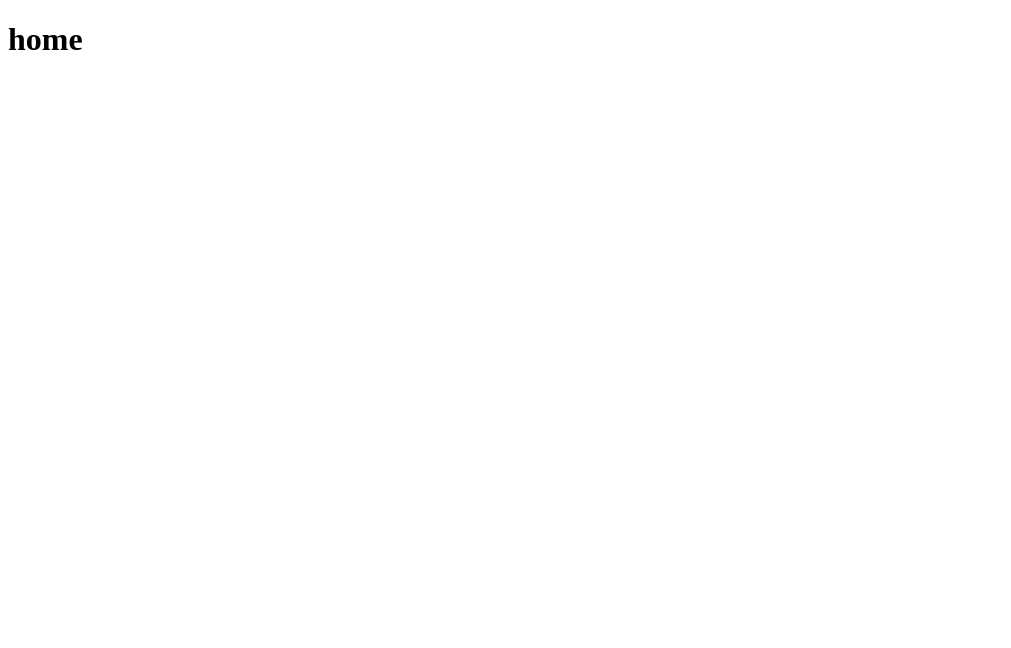
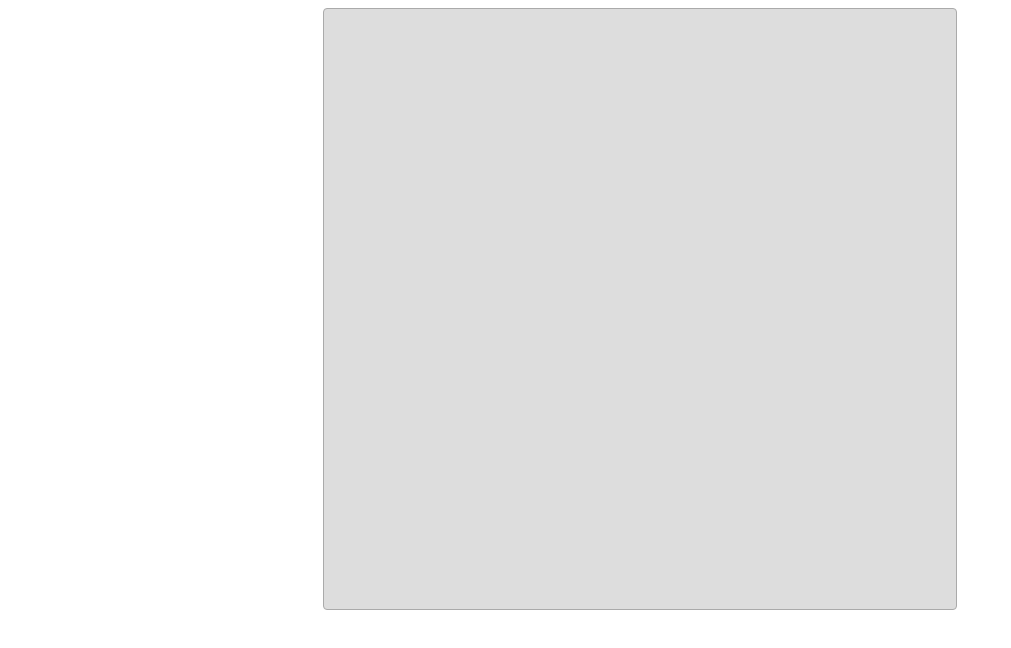
Before and after one commit to brunowe/simulation-fec, a React (Create React App) app: page / in a window 1280 px wide. Shown: the top 648 px of the page, without its empty margins (0-1011 px from the left). Built offline with nearby package versions, Linux system fonts and the light colour scheme.

Commit message:
STYLE / Estiliza div da pag home

```diff
--- a/package.json
+++ b/package.json
@@ -9,7 +9,8 @@
     "react": "^16.13.1",
     "react-dom": "^16.13.1",
     "react-router-dom": "^5.1.2",
-    "react-scripts": "3.4.1"
+    "react-scripts": "3.4.1",
+    "styled-components": "^5.1.0"
   },
   "scripts": {
     "start": "react-scripts start",
--- a/src/pages/Home/index.js
+++ b/src/pages/Home/index.js
@@ -1,7 +1,8 @@
 import React from "react";
+import { P5 } from "./styles";
 
 // import { Container } from './styles';
 
 export default function Home() {
-  return <h1>home</h1>;
+  return <P5 />;
 }
--- /dev/null
+++ b/src/pages/Home/styles.js
@@ -0,0 +1,14 @@
+/* --------------------------------- IMPORTS ---------------------------------*/
+import styled from "styled-components";
+
+/* --------------------------------- EXPORTS ---------------------------------*/
+
+export const P5 = styled.div`
+  display: block;
+  height: 600px;
+  width: 50%;
+  background-color: #ddd;
+  border: solid 1px #aaa;
+  border-radius: 4px;
+  margin: auto;
+`;
```
Also changed, not shown: 1 other file (tests, documents, lock files or other folders).
